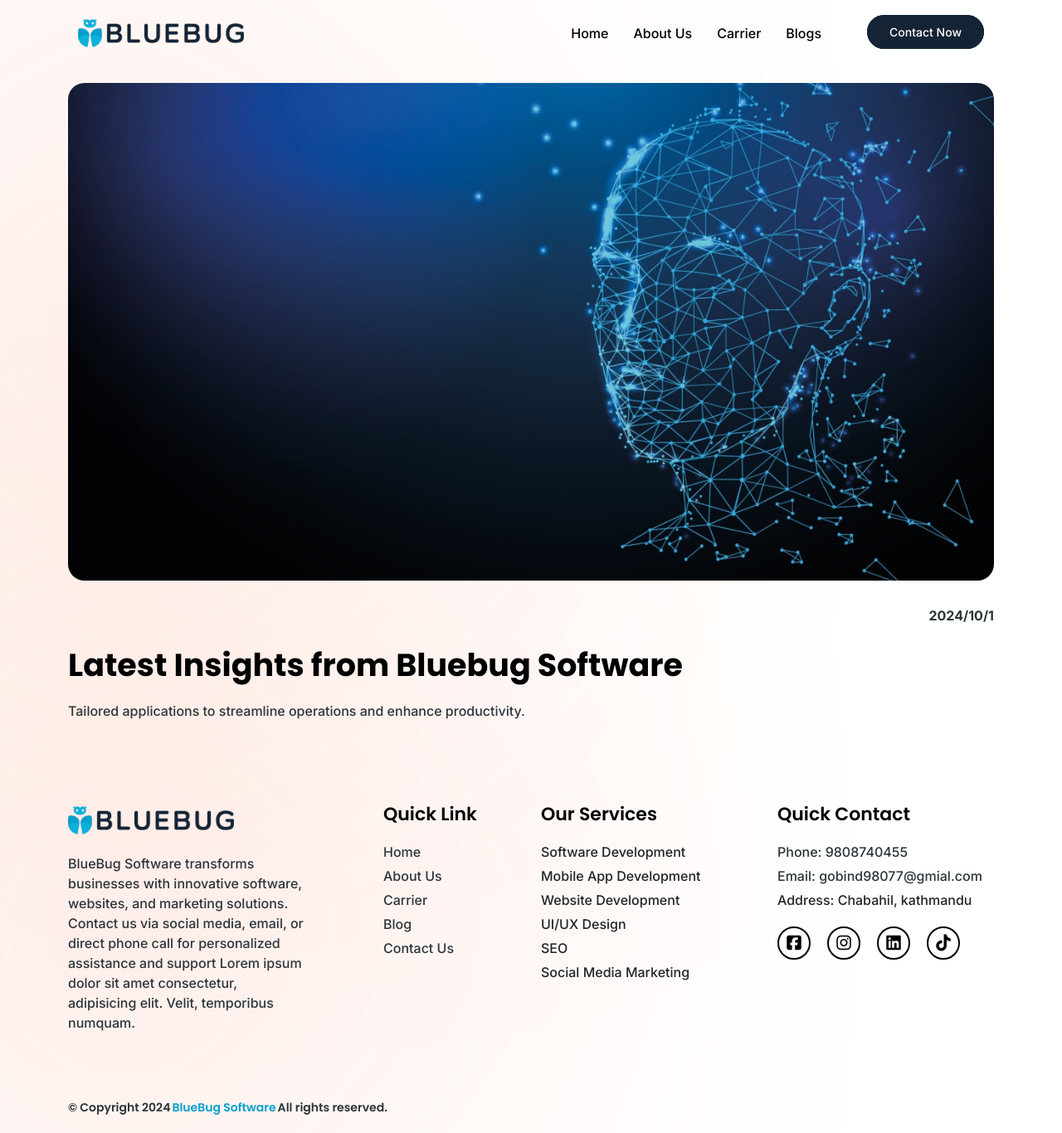
After one commit to gobinddas/bluebug-website, a PHP site: page /blogpost.php in a window 1280 px wide. The commit adds this page. Shown: the whole page at 83% size. Run offline with PHP 8.4, Linux system fonts and the light colour scheme.

Commit message:
blogpost

```diff
--- /dev/null
+++ b/blogpost.php
@@ -0,0 +1,35 @@
+<?php
+$page = 'blogpost';
+include 'includes/header.php'; ?>
+
+
+
+
+<section id="blogpost-page" class="blogpost-page">
+
+    <div class="blur-hero"></div>
+    <div class="container">
+
+
+
+        <div class="articles-items">
+            <div class="articles-img"><img src="./images/article1.jpg" alt=""></div>
+            <p class="date">2024/10/1</p>
+            <h2 class="common-heading">Latest Insights from Bluebug Software</h2>
+            <p class="common-overview-description ">Tailored applications to streamline
+                operations and enhance productivity.</p>
+
+        </div>
+
+
+
+
+
+
+    </div>
+</section>
+
+
+
+
+<?php include 'includes/footer.php'; ?>
--- a/css/style.css
+++ b/css/style.css
@@ -1052,6 +1052,53 @@ footer .footer-block .social-link a:hover i {
     scale: 1.01;
   }
 }
+.blogpost-page {
+  padding: 100px 0px 0px 0px;
+}
+.blogpost-page .blur-hero {
+  top: 30%;
+}
+.blogpost-page .articles-items {
+  width: 100%;
+}
+.blogpost-page .articles-items .articles-img {
+  width: 100%;
+  border-radius: 20px;
+  height: 75vh;
+  overflow: hidden;
+  margin: auto;
+}
+.blogpost-page .articles-items .articles-img img {
+  width: 100%;
+  height: 100%;
+  object-fit: cover;
+}
+.blogpost-page .articles-items .date {
+  font-size: 16px;
+  font-weight: 700;
+  text-align: right;
+  margin: 30px 0px 10px 0px;
+}
+.blogpost-page .articles-items .common-overview-description {
+  margin: 20px 0px;
+}
+
+@media screen and (max-width: 992px) {
+  .blogpost-page .articles-items {
+    width: 100%;
+  }
+  .blogpost-page .articles-items .articles-img {
+    height: 45vh;
+  }
+}
+@media screen and (max-width: 576px) {
+  .blogpost-page .articles-items {
+    width: 100%;
+  }
+  .blogpost-page .articles-items .articles-img {
+    height: 35vh;
+  }
+}
 .page-contact {
   padding: 100px 0px 0px 0px;
 }
--- /dev/null
+++ b/scss/layouts/_page_blogpost.scss
@@ -0,0 +1,125 @@
+.blogpost-page {
+
+    padding: 100px 0px 0px 0px;
+
+    .blur-hero {
+        top: 30%;
+    }
+
+
+
+    .articles-items {
+
+        width: 100%;
+
+        .articles-img {
+            width: 100%;
+            border-radius: 20px;
+            height: 75vh;
+            overflow: hidden;
+            margin: auto;
+
+
+            img {
+                width: 100%;
+                height: 100%;
+                object-fit: cover;
+            }
+        }
+
+        .date {
+            font-size: 16px;
+            font-weight: 700;
+            text-align: right;
+            margin: 30px 0px 10px 0px;
+        }
+
+        .common-overview-description {
+            margin: 20px 0px;
+        }
+
+
+    }
+
+
+
+
+
+}
+
+
+
+// responsive
+@include custom_max(992px) {
+    .blogpost-page {
+
+
+
+
+
+
+
+        .articles-items {
+
+            width: 100%;
+
+            .articles-img {
+
+                height: 45vh;
+
+
+
+
+            }
+
+
+
+
+        }
+
+
+
+
+
+    }
+
+
+}
+
+
+@include custom_max(576px) {
+
+
+    .blogpost-page {
+
+
+
+
+
+
+
+        .articles-items {
+
+            width: 100%;
+
+            .articles-img {
+
+                height: 35vh;
+
+
+
+
+            }
+
+
+
+
+        }
+
+
+
+
+
+    }
+
+}
--- a/scss/style.scss
+++ b/scss/style.scss
@@ -18,4 +18,5 @@
 // main pages style
 @import "layouts/page_about";
 @import "layouts/page_blog";
+@import "layouts/page_blogpost";
 @import "layouts/page_contact";
```
Also changed, not shown: 1 other file.
